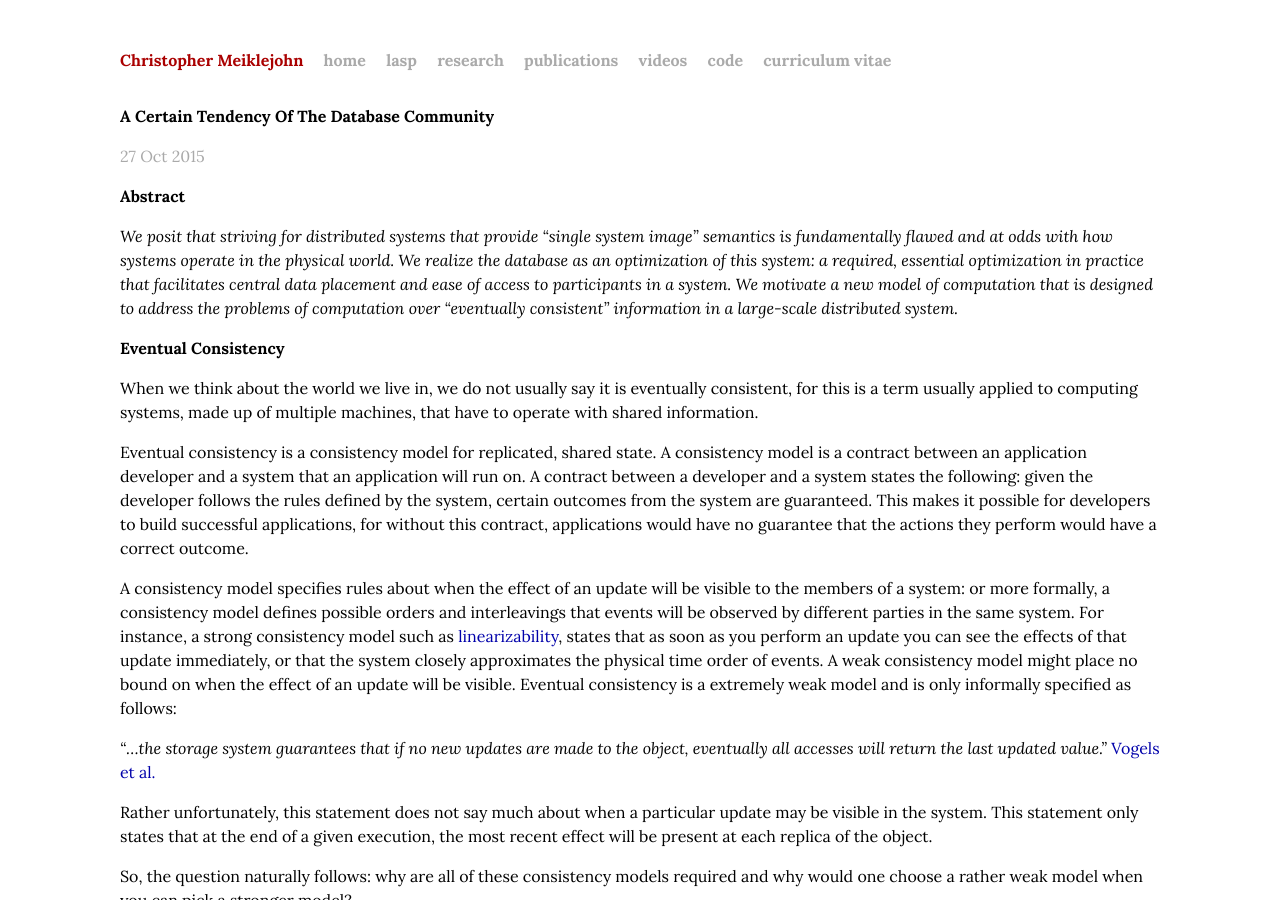
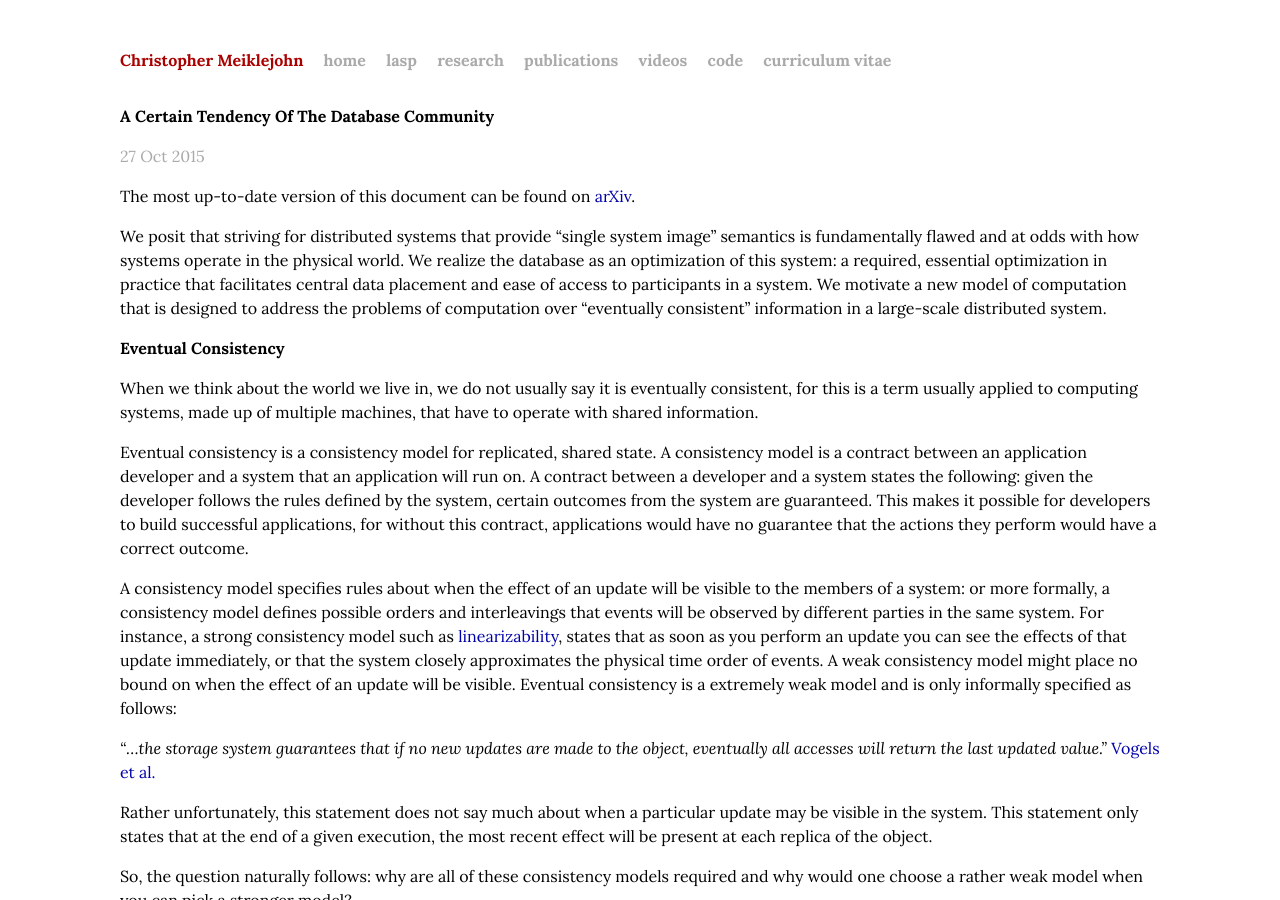
Before and after one commit to cmeiklejohn/cmeiklejohn.github.io, a Jekyll site: the page built from _posts/2015-10-27-tendency.markdown, in a window 1280 px wide and 900 px high. Built offline with Jekyll 4.4.1, drawn with Linux system fonts in a browser that asks for light colours; comment, search, counter and statistics services are not loaded.

Commit message:
Add arXiv link.

```diff
--- a/_posts/2015-10-27-tendency.markdown
+++ b/_posts/2015-10-27-tendency.markdown
@@ -6,8 +6,9 @@ categories: lasp erlang
 group:  SyncFree
 ---
 
-## Abstract
-_We posit that striving for distributed systems that provide "single system image" semantics is fundamentally flawed and at odds with how systems operate in the physical world.  We realize the database as an optimization of this system: a required, essential optimization in practice that facilitates central data placement and ease of access to participants in a system.  We motivate a new model of computation that is designed to address the problems of computation over "eventually consistent" information in a large-scale distributed system._
+The most up-to-date version of this document can be found on [arXiv](http://arxiv.org/abs/1510.08473).
+
+We posit that striving for distributed systems that provide "single system image" semantics is fundamentally flawed and at odds with how systems operate in the physical world.  We realize the database as an optimization of this system: a required, essential optimization in practice that facilitates central data placement and ease of access to participants in a system.  We motivate a new model of computation that is designed to address the problems of computation over "eventually consistent" information in a large-scale distributed system.
 
 ## Eventual Consistency
 When we think about the world we live in, we do not usually say it is eventually consistent, for this is a term usually applied to computing systems, made up of multiple machines, that have to operate with shared information.
```
